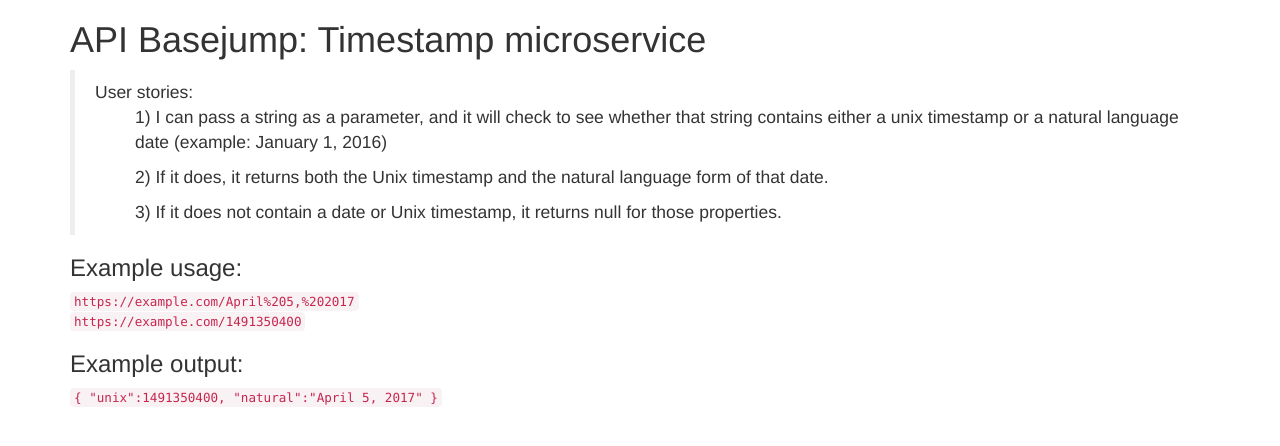
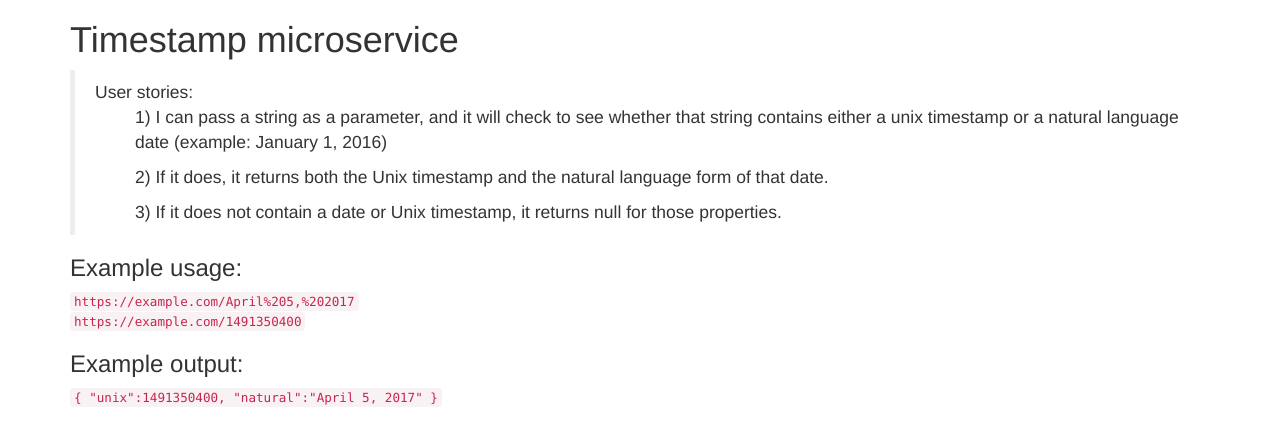
Before and after one commit to BlackSpirit96/timestamp, a website: page index.html in a window 1280 px wide. Drawn offline with nearby package versions, Linux system fonts and the light colour scheme.

Commit message:
Edit documentation

```diff
--- a/index.html
+++ b/index.html
@@ -7,7 +7,7 @@
     <body>
         <div class="container">
             <h1 class="header">
-                API Basejump: Timestamp microservice
+                Timestamp microservice
             </h1>
             <blockquote>
                 User stories:
```
